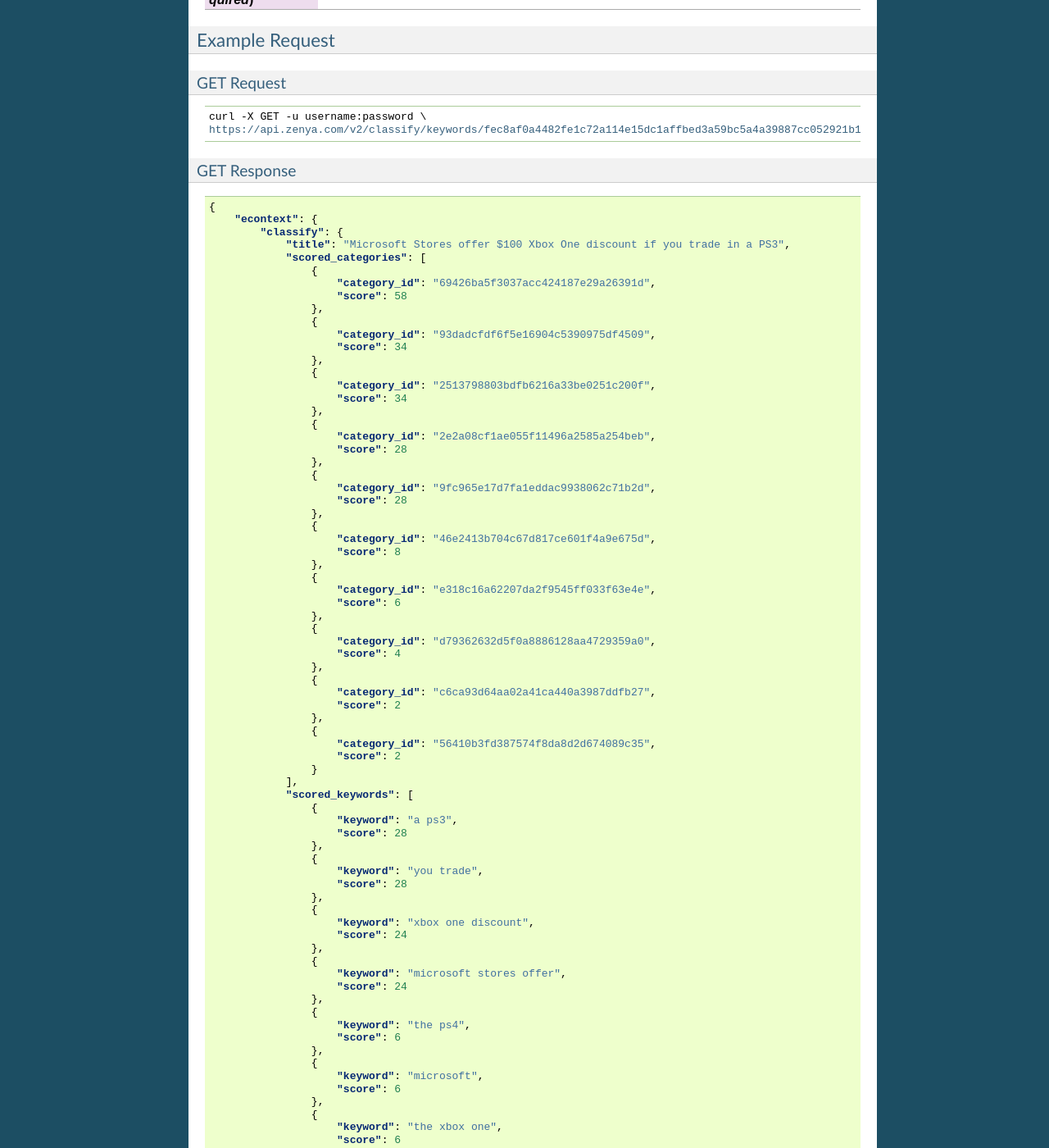
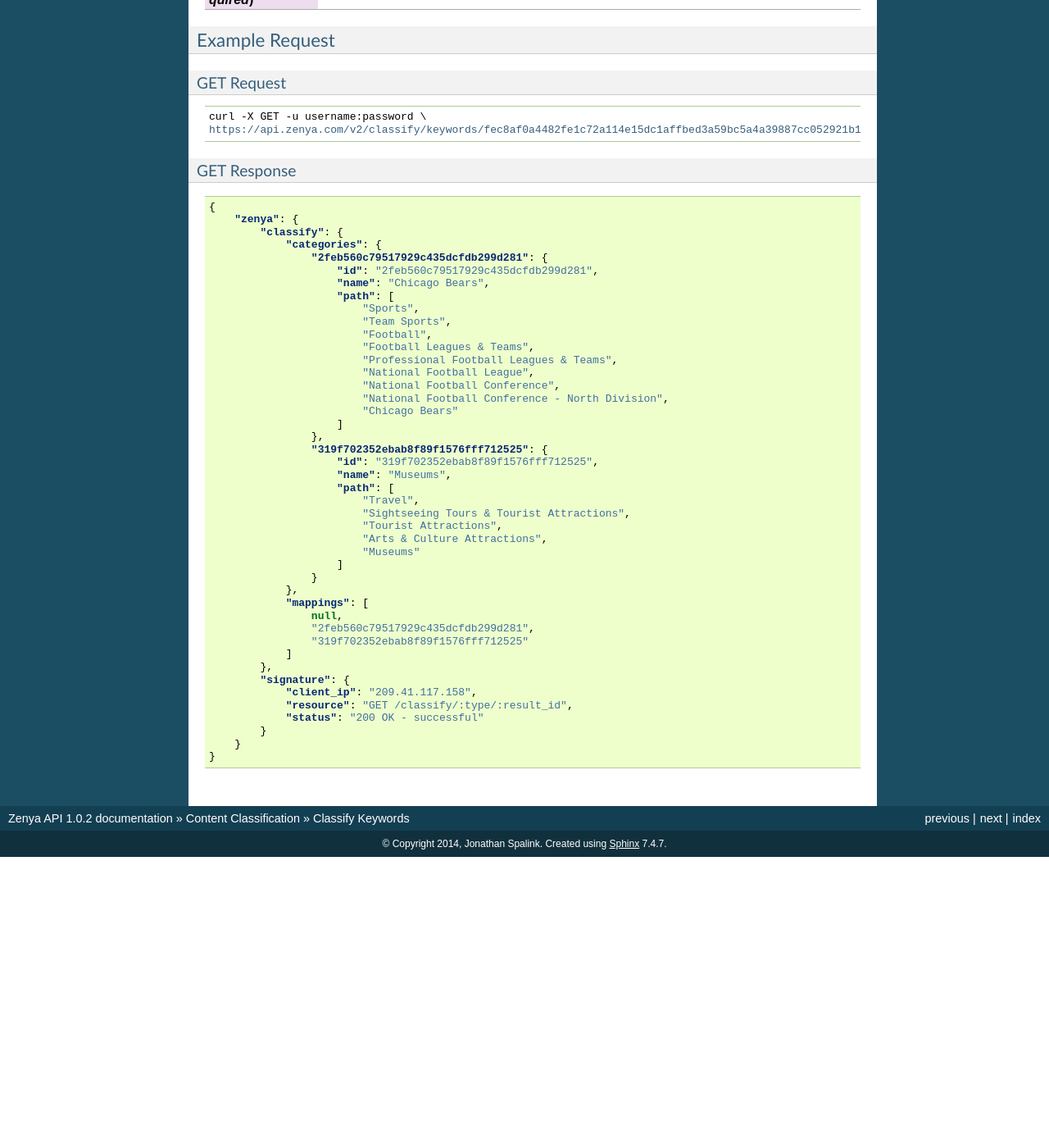
Before and after one commit to info-com/zenya-api-docs, a Sphinx documentation site: the page built from source/classify-keywords.rst, in a window 1280 px wide and 1400 px high, scrolled down 1966 px. Shown: the whole window at 82% size. Built offline with Sphinx 7.4.7, drawn with Linux system fonts in a browser that asks for light colours; after the commit the page ends 3011 px from its top, so only the background shows below that; some of the changed text lies outside the part shown.

Commit message:
Update classify-keywords.rst

```diff
--- a/source/classify-keywords.rst
+++ b/source/classify-keywords.rst
@@ -114,279 +114,46 @@
 .. code-block:: json
 
     {
-	"econtext": {
-	    "classify": {
-		"title": "Microsoft Stores offer $100 Xbox One discount if you trade in a PS3",
-		"scored_categories": [
-		    {
-			"category_id": "69426ba5f3037acc424187e29a26391d",
-			"score": 58
-		    },
-		    {
-			"category_id": "93dadcfdf6f5e16904c5390975df4509",
-			"score": 34
-		    },
-		    {
-			"category_id": "2513798803bdfb6216a33be0251c200f",
-			"score": 34
-		    },
-		    {
-			"category_id": "2e2a08cf1ae055f11496a2585a254beb",
-			"score": 28
-		    },
-		    {
-			"category_id": "9fc965e17d7fa1eddac9938062c71b2d",
-			"score": 28
-		    },
-		    {
-			"category_id": "46e2413b704c67d817ce601f4a9e675d",
-			"score": 8
-		    },
-		    {
-			"category_id": "e318c16a62207da2f9545ff033f63e4e",
-			"score": 6
-		    },
-		    {
-			"category_id": "d79362632d5f0a8886128aa4729359a0",
-			"score": 4
-		    },
-		    {
-			"category_id": "c6ca93d64aa02a41ca440a3987ddfb27",
-			"score": 2
-		    },
-		    {
-			"category_id": "56410b3fd387574f8da8d2d674089c35",
-			"score": 2
-		    }
-		],
-		"scored_keywords": [
-		    {
-			"keyword": "a ps3",
-			"score": 28
-		    },
-		    {
-			"keyword": "you trade",
-			"score": 28
-		    },
-		    {
-			"keyword": "xbox one discount",
-			"score": 24
-		    },
-		    {
-			"keyword": "microsoft stores offer",
-			"score": 24
-		    },
-		    {
-			"keyword": "the ps4",
-			"score": 6
-		    },
-		    {
-			"keyword": "microsoft",
-			"score": 6
-		    },
-		    {
-			"keyword": "the xbox one",
-			"score": 6
-		    },
-		    {
-			"keyword": "order",
-			"score": 6
-		    },
-		    {
-			"keyword": "terms",
-			"score": 4
-		    },
-		    {
-			"keyword": "xbox 360 e",
-			"score": 4
-		    },
-		    {
-			"keyword": "little",
-			"score": 4
-		    },
-		    {
-			"keyword": "microsoft stores",
-			"score": 4
-		    },
-		    {
-			"keyword": "course",
-			"score": 4
-		    },
-		    {
-			"keyword": "the price difference",
-			"score": 4
-		    },
-		    {
-			"keyword": "xbox 360 s",
-			"score": 4
-		    },
-		    {
-			"keyword": "march 2",
-			"score": 4
-		    },
-		    {
-			"keyword": "store credit",
-			"score": 4
-		    },
-		    {
-			"keyword": "a number",
-			"score": 4
-		    },
-		    {
-			"keyword": "one advantage",
-			"score": 4
-		    },
-		    {
-			"keyword": "conditions",
-			"score": 4
-		    },
-		    {
-			"keyword": "the same time",
-			"score": 2
-		    },
-		    {
-			"keyword": "the console",
-			"score": 2
-		    },
-		    {
-			"keyword": "every console",
-			"score": 2
-		    },
-		    {
-			"keyword": "a big loss",
-			"score": 2
-		    },
-		    {
-			"keyword": "the price",
-			"score": 2
-		    },
-		    {
-			"keyword": "you an xbox one",
-			"score": 2
-		    },
-		    {
-			"keyword": "an xbox one",
-			"score": 2
-		    },
-		    {
-			"keyword": "your old machine",
-			"score": 2
-		    },
-		    {
-			"keyword": "its original accessories",
-			"score": 2
-		    },
-		    {
-			"keyword": "the power supply",
-			"score": 2
-		    },
-		    {
-			"keyword": "a way",
-			"score": 2
-		    }
-		],
-		"categories": {
-		    "93dadcfdf6f5e16904c5390975df4509": {
-			"id": "93dadcfdf6f5e16904c5390975df4509",
-			"name": "Microsoft",
-			"path": [
-			    "Computers & Electronics",
-			    "Computers & Electronics Brands [List]",
-			    "Microsoft"
-			]
-		    },
-		    "2e2a08cf1ae055f11496a2585a254beb": {
-			"id": "2e2a08cf1ae055f11496a2585a254beb",
-			"name": "Microsoft Stores",
-			"path": [
-			    "Computers & Electronics",
-			    "General Electronics",
-			    "General Electronics Retailers [List]",
-			    "Microsoft Stores"
-			]
-		    },
-		    "e318c16a62207da2f9545ff033f63e4e": {
-			"id": "e318c16a62207da2f9545ff033f63e4e",
-			"name": "PlayStation 4 Game Systems",
-			"path": [
-			    "Computers & Electronics",
-			    "Video Game Electronics",
-			    "Video Game Electronics Products",
-			    "PlayStation 4 Game Systems"
-			]
-		    },
-		    "46e2413b704c67d817ce601f4a9e675d": {
-			"id": "46e2413b704c67d817ce601f4a9e675d",
-			"name": "Xbox 360 Game Systems",
-			"path": [
-			    "Computers & Electronics",
-			    "Video Game Electronics",
-			    "Video Game Electronics Products",
-			    "Xbox 360 Game Systems"
-			]
-		    },
-		    "d79362632d5f0a8886128aa4729359a0": {
-			"id": "d79362632d5f0a8886128aa4729359a0",
-			"name": "Credit & Lending",
-			"path": [
-			    "Finance",
-			    "Credit & Lending"
-			]
-		    },
-		    "c6ca93d64aa02a41ca440a3987ddfb27": {
-			"id": "c6ca93d64aa02a41ca440a3987ddfb27",
-			"name": "Accessories",
-			"path": [
-			    "Apparel",
-			    "Accessories"
-			]
-		    },
-		    "2513798803bdfb6216a33be0251c200f": {
-			"id": "2513798803bdfb6216a33be0251c200f",
-			"name": "Xbox One Game Systems",
-			"path": [
-			    "Computers & Electronics",
-			    "Video Game Electronics",
-			    "Video Game Electronics Products",
-			    "Xbox One Game Systems"
-			]
-		    },
-		    "9fc965e17d7fa1eddac9938062c71b2d": {
-			"id": "9fc965e17d7fa1eddac9938062c71b2d",
-			"name": "PlayStation 3 Game Systems",
-			"path": [
-			    "Computers & Electronics",
-			    "Video Game Electronics",
-			    "Video Game Electronics Products",
-			    "PlayStation 3 Game Systems"
-			]
-		    },
-		    "69426ba5f3037acc424187e29a26391d": {
-			"id": "69426ba5f3037acc424187e29a26391d",
-			"name": "Original Xbox Game Systems",
-			"path": [
-			    "Computers & Electronics",
-			    "Video Game Electronics",
-			    "Video Game Electronics Products",
-			    "Original Xbox Game Systems"
-			]
-		    },
-		    "56410b3fd387574f8da8d2d674089c35": {
-			"id": "56410b3fd387574f8da8d2d674089c35",
-			"name": "Power Supplies",
-			"path": [
-			    "Computers & Electronics",
-			    "General Electronics",
-			    "General Electronics Products",
-			    "Power Supplies"
-			]
-		    }
-		}
-	    },
-	    "signature": {
-		"resource": "GET /classify/:type/:result_id",
-		"status": "200 OK - successful",
-		"client_ip": "127.0.0.1"
-	    }
-	}
+        "zenya": {
+            "classify": {
+                "categories": {
+                    "2feb560c79517929c435dcfdb299d281": {
+                        "id": "2feb560c79517929c435dcfdb299d281",
+                        "name": "Chicago Bears",
+                        "path": [
+                            "Sports",
+                            "Team Sports",
+                            "Football",
+                            "Football Leagues & Teams",
+                            "Professional Football Leagues & Teams",
+                            "National Football League",
+                            "National Football Conference",
+                            "National Football Conference - North Division",
+                            "Chicago Bears"
+                        ]
+                    },
+                    "319f702352ebab8f89f1576fff712525": {
+                        "id": "319f702352ebab8f89f1576fff712525",
+                        "name": "Museums",
+                        "path": [
+                            "Travel",
+                            "Sightseeing Tours & Tourist Attractions",
+                            "Tourist Attractions",
+                            "Arts & Culture Attractions",
+                            "Museums"
+                        ]
+                    }
+                },
+                "mappings": [
+                    null,
+                    "2feb560c79517929c435dcfdb299d281",
+                    "319f702352ebab8f89f1576fff712525"
+                ]
+            },
+            "signature": {
+                "client_ip": "209.41.117.158",
+                "resource": "GET /classify/:type/:result_id",
+                "status": "200 OK - successful"
+            }
+        }
     }
```
